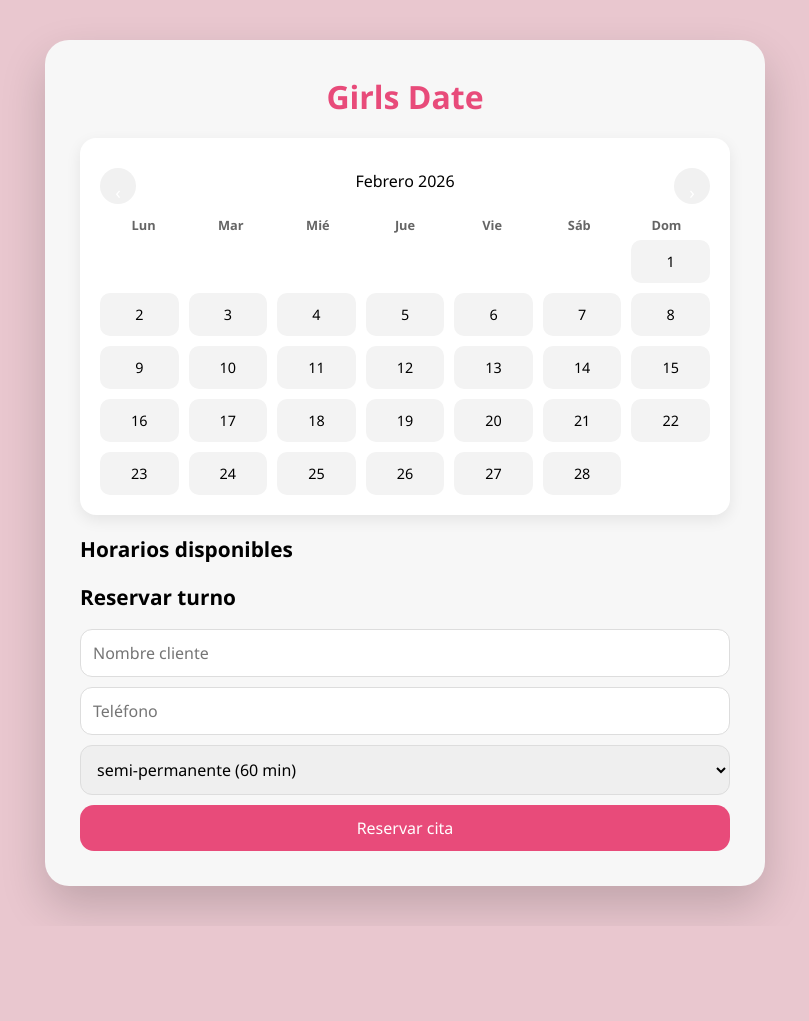
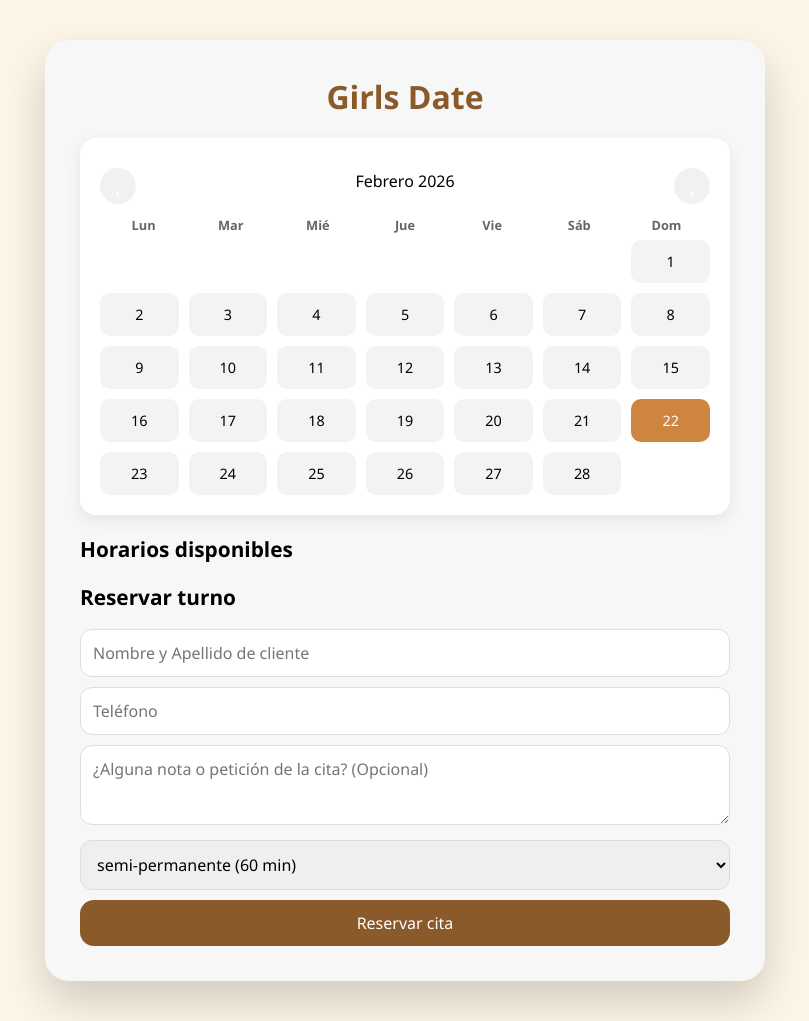
Before and after one commit to Dfg94/Agenda_web, a Flask app: page / in a window 1280 px wide. Shown: the whole page, without its empty margins (235-1044 px from the left). Before the commit the page ends 918 px from the top, so only its background shows below. Run offline with Flask 3, Linux system fonts and the light colour scheme.

Commit message:
Estilos crema/marrón, nota opcional y día actual resaltado

```diff
--- a/static/style.css
+++ b/static/style.css
@@ -13,7 +13,8 @@ html {
 }
 
 body {
-    background: #e9c7cf;
+    background: #fdf5e6;
+    /* Cream */
     display: flex;
     justify-content: center;
     padding: 20px;
@@ -33,7 +34,8 @@ body {
 
 h1 {
     text-align: center;
-    color: #e84b7a;
+    color: #8b5a2b;
+    /* Brown */
     margin-bottom: 20px;
     font-size: 1.6em;
 }
@@ -97,7 +99,14 @@ h2 {
 }
 
 .dia.activa {
-    background: #e84b7a;
+    background: #8b5a2b;
+    /* Brown */
+    color: white;
+}
+
+.dia.hoy {
+    background: #cd853f;
+    /* Lighter brown / Peru for today */
     color: white;
 }
 
@@ -106,7 +115,8 @@ h2 {
     width: 6px;
     height: 6px;
     border-radius: 50%;
-    background: #e84b7a;
+    background: #8b5a2b;
+    /* Brown */
     margin: 2px auto 0;
 }
 
@@ -129,7 +139,8 @@ button {
     padding: 12px;
     border-radius: 14px;
     border: none;
-    background: #e84b7a;
+    background: #8b5a2b;
+    /* Brown */
     color: white;
     margin-top: 10px;
     cursor: pointer;
--- a/templates/index.html
+++ b/templates/index.html
@@ -12,7 +12,7 @@
     <link rel="manifest" href="/static/manifest.json">
     <link rel="icon" href="/static/icon-192.svg" type="image/svg+xml">
     <link rel="apple-touch-icon" href="/static/icon-192.svg">
-    <link rel="stylesheet" href="/static/style.css?v=5">
+    <link rel="stylesheet" href="/static/style.css?v=6">
 </head>
 
 <body>
@@ -52,8 +52,10 @@
 
         <h2>Reservar turno</h2>
 
-        <input id="cliente" placeholder="Nombre cliente">
+        <input id="cliente" placeholder="Nombre y Apellido de cliente">
         <input type="tel" id="telefono" placeholder="Teléfono" style="margin-top:10px;">
+        <textarea id="nota" placeholder="¿Alguna nota o petición de la cita? (Opcional)"
+            style="margin-top:10px; width:100%; padding:12px; border-radius:12px; border:1px solid #ddd; font-family:inherit; font-size:16px; box-sizing:border-box; resize:vertical; min-height:80px;"></textarea>
 
         <select id="servicio">
             {% for s,d in servicios.items() %}
@@ -106,11 +108,15 @@
 
             let html = ""
 
+            let fHoy = new Date()
+            let hoyStr = fHoy.getFullYear() + "-" + String(fHoy.getMonth() + 1).padStart(2, "0") + "-" + String(fHoy.getDate()).padStart(2, "0")
+
             for (let i = 1; i < primerDia; i++) html += "<div></div>"
 
             for (let d = 1; d <= diasMes; d++) {
                 let fecha = año + "-" + String(mes + 1).padStart(2, "0") + "-" + String(d).padStart(2, "0")
-                html += `<div class="dia" onclick="seleccionar('${fecha}',this)">${d}</div>`
+                let claseHoy = fecha === hoyStr ? " hoy" : ""
+                html += `<div class="dia${claseHoy}" onclick="seleccionar('${fecha}',this)">${d}</div>`
             }
 
             dias.innerHTML = html
@@ -158,6 +164,7 @@
 
             const nombreCliente = cliente.value;
             const telCliente = telefono.value;
+            const notaCita = nota.value;
             const servicioDeseado = servicio.options[servicio.selectedIndex].text;
 
             const r = await fetchRetry("/crear", {
@@ -168,6 +175,7 @@
                     inicio: horaSel,
                     cliente: nombreCliente,
                     telefono: telCliente,
+                    nota: notaCita,
                     servicio: servicio.value
                 })
             })
@@ -191,6 +199,7 @@
                 horaSel = null
                 cliente.value = ""
                 telefono.value = ""
+                nota.value = ""
                 cargar()
             }
         }
```
Also changed, not shown: templates/admin.html (+8 -3 lines).
